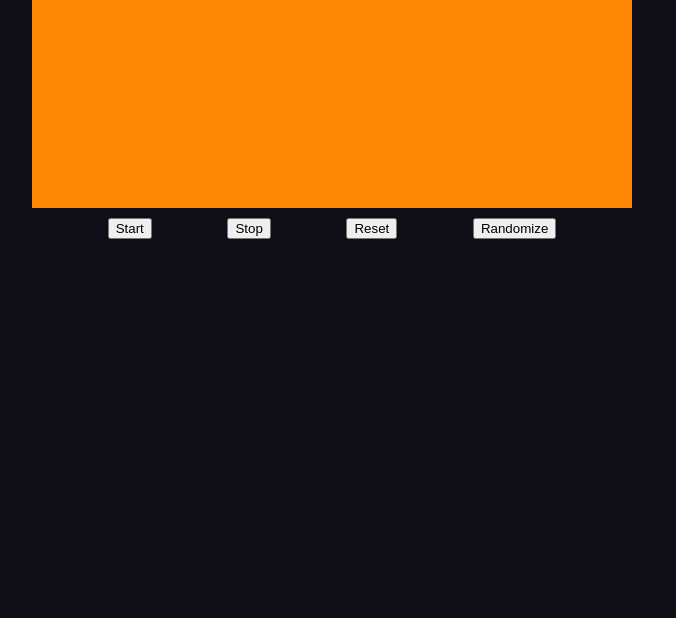
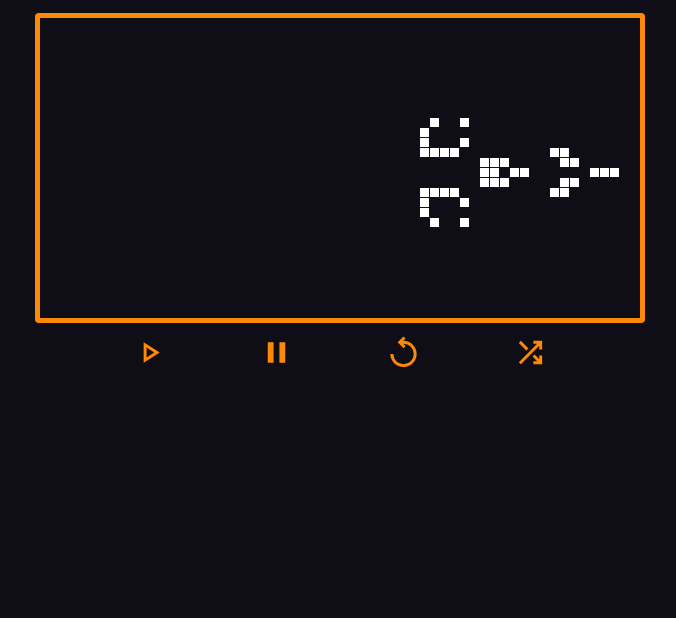
Before and after one commit to ShattererdPearStudios/game-of-life, a website built with Vite: page index.html in a window 1280 px wide. Shown: the part 182-800 px from the top of the page, without its empty margins (308-984 px from the left). Built offline with nearby package versions, Linux system fonts and the light colour scheme.

Commit message:
Added style to the page

```diff
--- a/index.html
+++ b/index.html
@@ -4,9 +4,12 @@
     <meta charset="UTF-8" />
     <link rel="icon" type="image/svg+xml" href="/grid.svg" />
     <meta name="viewport" content="width=device-width, initial-scale=1.0" />
+    <script type="module" src="/src/main.ts"></script>
+    <script type="module" src="/src/init-config.ts"></script>
     <title>Game of Life</title>
   </head>
   <body>
+    <section class="aplication">
       <!-- Title -->
       <div id="title">
         <h1>Game of Life in P5!</h1>
@@ -16,14 +19,29 @@
         <div id="app"></div>
       </div>
       <!--Controls-->
+
       <div id="controls-container">
         <div id="controls">
-        <button id="start">Start</button>
-        <button id="stop">Stop</button>
-        <button id="reset">Reset</button>
-        <button id="randomize">Randomize</button>
+          <button class="btn" id="start-btn" title="Start">
+            <img src="/controls/play_arrow.svg" alt="Start">
+          </button>
+          <button class="btn" id="stop-btn" title="Stop">
+            <img src="/controls/pause.svg" alt="Stop">
+          </button>
+          <button class="btn" id="reset-btn" title="Reset">
+            <img src="/controls/replay.svg" alt="Reset">
+          </button>
+          <button class="btn" id="randomize-btn" title="Randomize">
+            <img src="/controls/shuffle.svg" alt="Randomize">
+          </button>
+          <!-- <button class="btn" id="save-btn" title="Save">
+            <img src="/controls/save.svg" alt="Save">
+          </button> -->
+          <!-- <button class="btn" id="load-btn" title="Load">
+            <img src="/controls/load.svg" alt="Load">
+          </button> -->
         </div>
       </div>
-    <script type="module" src="/src/main.ts"></script>
+    </section>
   </body>
 </html>
--- a/styles/main.sass
+++ b/styles/main.sass
@@ -1,7 +1,6 @@
 @import url('https://fonts.googleapis.com/css2?family=Montserrat:wght@100;200&display=swap')
 
 body
-
 
 
   background-color: #0f0e17
@@ -9,13 +8,22 @@ body
   font-family: "Montserrat", sans-serif
 
 
+.aplication
+  display: flex
+  flex-direction: column
+  justify-content: center
+  align-items: center
+
+  height: 80vh
+  width: 100vw
+
 #title
   display: flex
   justify-content: center
   align-items: center
 
   color: #fffffe
-  font-size: 1rem
+  font-size: 1.5rem
   font-style: normal
 
 #app-container
@@ -31,8 +39,9 @@ body
     width:  600px
 
     background-color: #ff8906
-    border-width: 10px
     border-color: #ff8906
+    border: solid 5px #ff8906
+    border-radius: 4px
 
 
 #controls-container
@@ -49,3 +58,12 @@ body
     flex-direction: row
     justify-content: space-evenly
     width: 600px
+
+  .btn
+    all: unset
+    width: 35px
+    cursor: pointer
+
+    img
+      width: 100%
+      height: 100%
```
Lines whose indentation alone changed are shown as unchanged.
